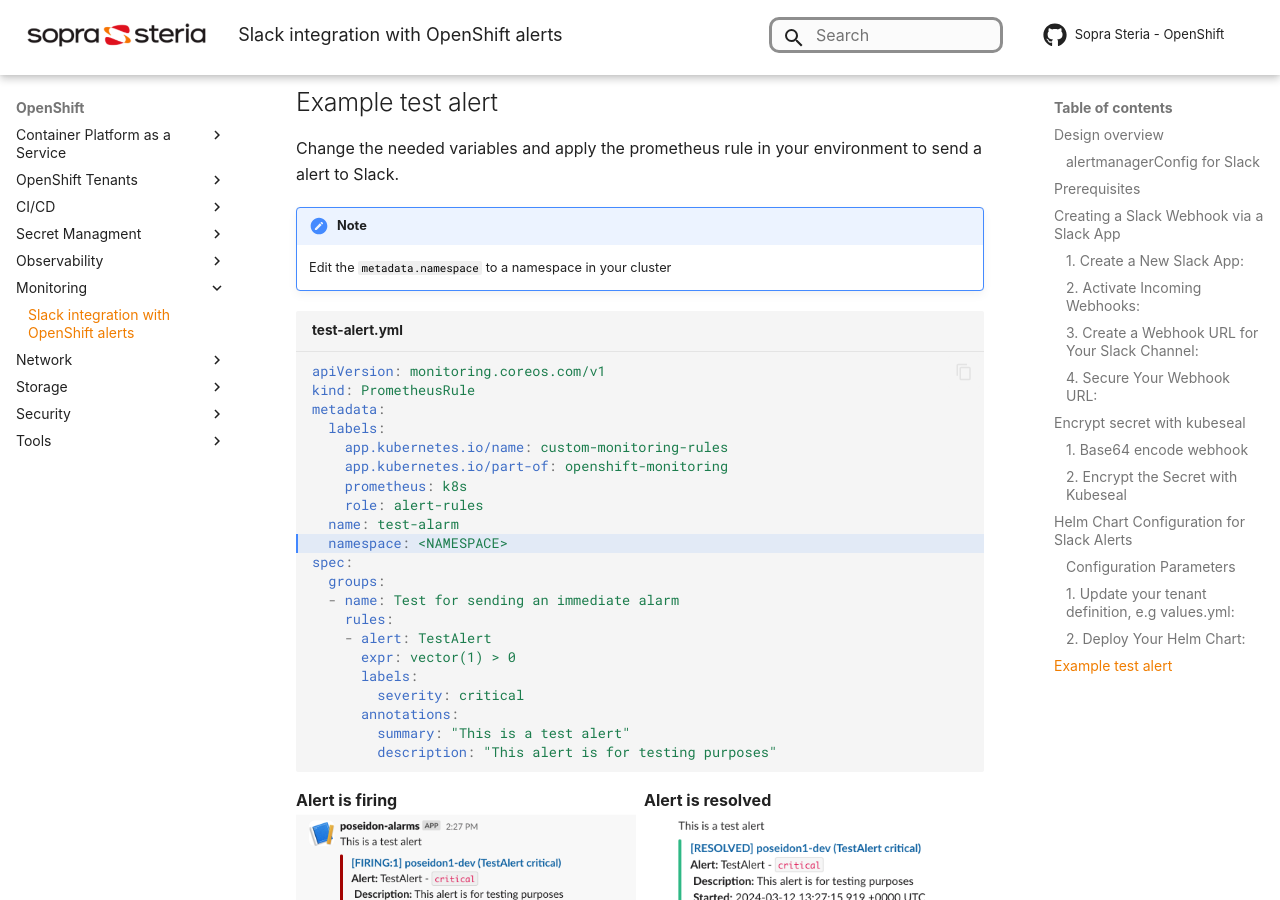
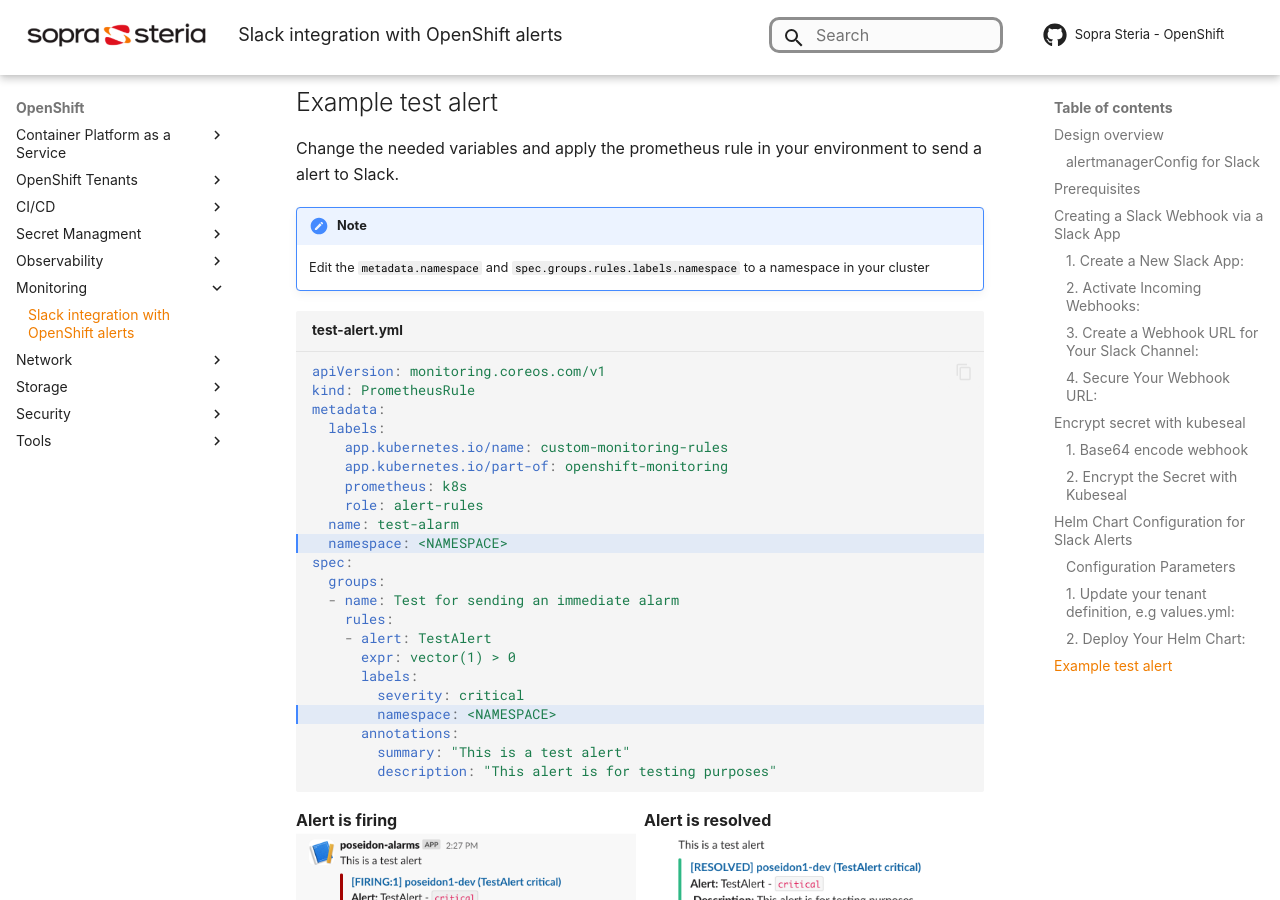
Before and after one commit to Sopra-Steria-Norge-Kubernetes/OpenShift, an MkDocs documentation site: the page built from docs/Monitoring/slack-integration-with-openshift-alerts.md, in a window 1280 px wide and 900 px high, scrolled down 3324 px. Built offline with MkDocs 1.6.1 and Material for MkDocs 9.7.7, drawn with Linux system fonts in a browser that asks for light colours; some web fonts are replaced; comment, search, counter and statistics services are not loaded.

Commit message:
fix slack doc

````diff
--- a/docs/Monitoring/slack-integration-with-openshift-alerts.md
+++ b/docs/Monitoring/slack-integration-with-openshift-alerts.md
@@ -118,9 +118,9 @@
 Change the needed variables and apply the prometheus rule in your environment to send a alert to Slack.
 
 !!! Note
-    Edit the `metadata.namespace` to a namespace in your cluster
+    Edit the `metadata.namespace` and `spec.groups.rules.labels.namespace` to a namespace in your cluster
 
-```yaml title="test-alert.yml" hl_lines="10"
+```yaml title="test-alert.yml" hl_lines="10 19"
 apiVersion: monitoring.coreos.com/v1
 kind: PrometheusRule
 metadata:
@@ -139,6 +139,7 @@
       expr: vector(1) > 0
       labels:
         severity: critical
+        namespace: <NAMESPACE>
       annotations:
         summary: "This is a test alert"
         description: "This alert is for testing purposes"
````
